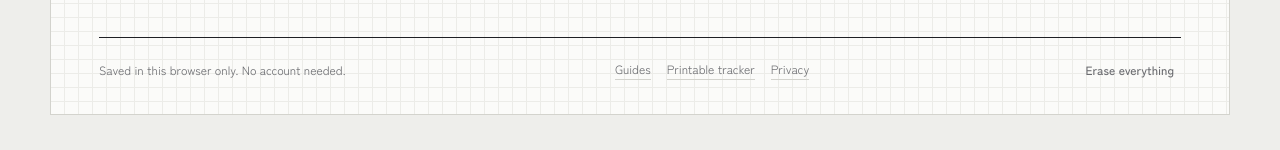
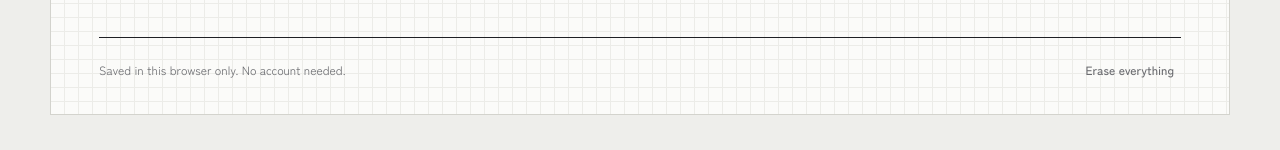
Before and after one commit to jdlinder11/carpe_diem_tracker, a plain HTML site: page index.html in a window 1280 px wide. Shown: the part 1313-1463 px from the top of the page. Drawn offline with Linux system fonts and the light colour scheme.

Commit message:
Remove footer links from the tracker page
Co-Authored-By: Claude Opus 5.5 <noreply@anthropic.com>

```diff
--- a/index.html
+++ b/index.html
@@ -190,9 +190,6 @@ table.month{width:100%;border-collapse:collapse;font-variant-numeric:tabular-num
 
 /* footer */
 .foot{margin:40px 0 0;padding-top:12px;border-top:1px solid var(--ink);display:flex;flex-wrap:wrap;justify-content:space-between;gap:8px 20px;align-items:center;font-size:12px;color:var(--muted)}
-.foot-links{display:flex;flex-wrap:wrap;gap:4px 16px}
-.foot-links a{color:var(--muted);text-decoration:none;border-bottom:1px solid var(--rule);padding-bottom:1px}
-.foot-links a:hover,.foot-links a:focus-visible{color:var(--cardinal);border-bottom-color:var(--cardinal);outline:none}
 
 @media (max-width:560px){
   body{padding-block:16px 28px}
@@ -268,11 +265,6 @@ table.month{width:100%;border-collapse:collapse;font-variant-numeric:tabular-num
 
   <footer class="foot">
     <span>Saved in this browser only. No account needed.</span>
-    <nav class="foot-links" aria-label="More from Carpe Diem">
-      <a href="guides/">Guides</a>
-      <a href="guides/printable-habit-tracker.html">Printable tracker</a>
-      <a href="guides/privacy.html">Privacy</a>
-    </nav>
     <button class="btn quiet" id="eraseAll" type="button">Erase everything</button>
   </footer>
 </div>
```
